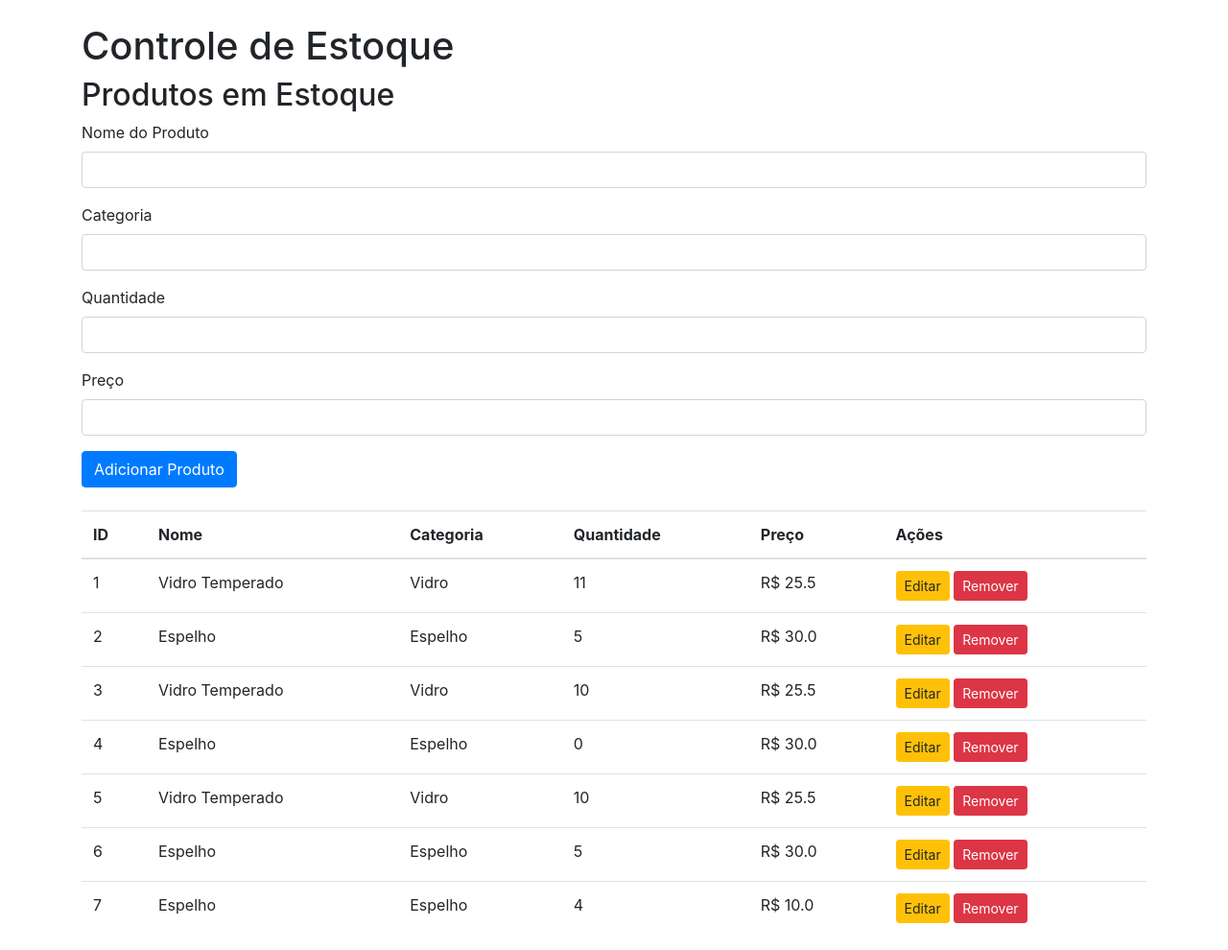
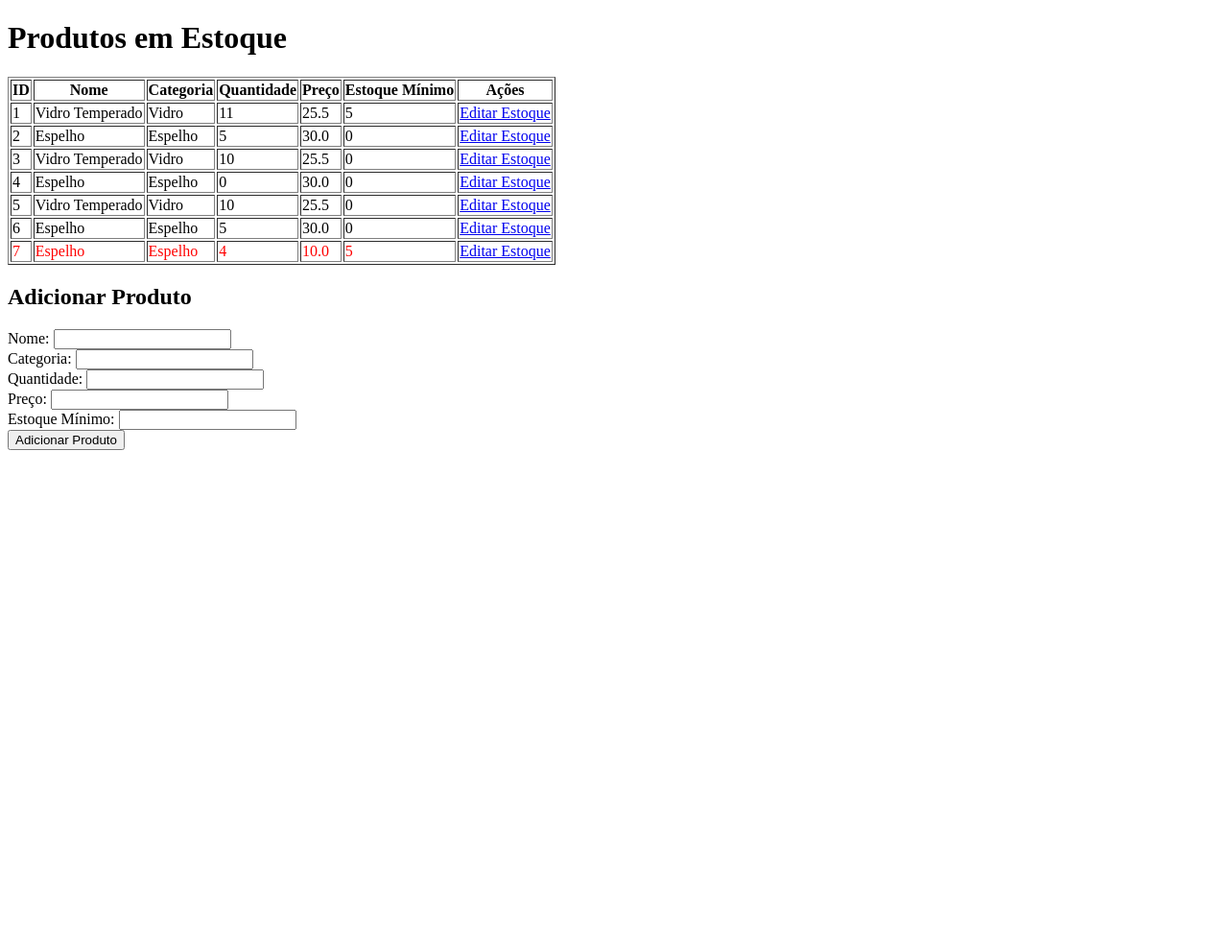
Before and after one commit to Elielton-Ferreira/liras_system, a Flask app: page / in a window 1280 px wide. Shown: the whole page at 96% size. After the commit the page ends 469 px from the top, so only its background shows below. Run offline with Flask 3, Linux system fonts and the light colour scheme; data comes from the database, SQL or seed files in the repository; both versions use the stored data as it was after the commit; some libraries are stand-ins or nearby versions.

Commit message:
add estoque minimo

```diff
--- a/app.py
+++ b/app.py
@@ -1,40 +1,72 @@
 from flask import Flask, render_template, request, redirect
-from estoque import listar_produtos, adicionar_produto, atualizar_produto, remover_produto
+import sqlite3
 
 app = Flask(__name__)
 
+# Função para conectar ao banco de dados SQLite
+def conectar_bd():
+    return sqlite3.connect('estoque.db')
+
+# Função para obter todos os produtos do banco de dados
+def obter_produtos():
+    conn = conectar_bd()
+    cursor = conn.cursor()
+    cursor.execute("SELECT id, nome, categoria, quantidade, preco, estoque_minimo FROM produtos")
+    produtos = cursor.fetchall()
+    conn.close()
+    return produtos
+
+# Função para adicionar um novo produto ao banco de dados
+def adicionar_produto(nome, categoria, quantidade, preco, estoque_minimo):
+    conn = conectar_bd()
+    cursor = conn.cursor()
+    cursor.execute("INSERT INTO produtos (nome, categoria, quantidade, preco, estoque_minimo) VALUES (?, ?, ?, ?, ?)",
+                   (nome, categoria, quantidade, preco, estoque_minimo))
+    conn.commit()
+    conn.close()
+
+# Função para atualizar o estoque de um produto
+def atualizar_estoque(produto_id, quantidade, estoque_minimo):
+    conn = conectar_bd()
+    cursor = conn.cursor()
+    cursor.execute("UPDATE produtos SET quantidade = ?, estoque_minimo = ? WHERE id = ?",
+                   (quantidade, estoque_minimo, produto_id))
+    conn.commit()
+    conn.close()
+
+# Página inicial que exibe a lista de produtos e a opção de adicionar e editar produtos
 @app.route('/')
 def index():
-    produtos = listar_produtos()
+    produtos = obter_produtos()
     return render_template('index.html', produtos=produtos)
 
+# Rota para adicionar um novo produto
 @app.route('/adicionar', methods=['POST'])
 def adicionar():
     nome = request.form['nome']
     categoria = request.form['categoria']
-    quantidade = request.form['quantidade']
-    preco = request.form['preco']
-    adicionar_produto(nome, categoria, quantidade, preco)
+    quantidade = int(request.form['quantidade'])
+    preco = float(request.form['preco'])
+    estoque_minimo = int(request.form['estoque_minimo'])
+    adicionar_produto(nome, categoria, quantidade, preco, estoque_minimo)
     return redirect('/')
 
-@app.route('/editar/<int:id>', methods=['GET', 'POST'])
+# Rota para exibir o formulário de edição de estoque
+@app.route('/editar/<int:id>', methods=['GET'])
 def editar(id):
-    if request.method == 'POST':
-        nome = request.form['nome']
-        categoria = request.form['categoria']
-        quantidade = request.form['quantidade']
-        preco = request.form['preco']
-        atualizar_produto(id, nome, categoria, quantidade, preco)
-        return redirect('/')
-
-    # Obter os dados do produto a ser editado
-    produtos = listar_produtos()
-    produto = next((p for p in produtos if p[0] == id), None)
+    conn = conectar_bd()
+    cursor = conn.cursor()
+    cursor.execute("SELECT id, nome, quantidade, estoque_minimo FROM produtos WHERE id = ?", (id,))
+    produto = cursor.fetchone()
+    conn.close()
     return render_template('editar.html', produto=produto)
 
-@app.route('/remover/<int:id>')
-def remover(id):
-    remover_produto(id)
+# Rota para salvar as alterações de estoque
+@app.route('/atualizar/<int:id>', methods=['POST'])
+def atualizar(id):
+    quantidade = int(request.form['quantidade'])
+    estoque_minimo = int(request.form['estoque_minimo'])
+    atualizar_estoque(id, quantidade, estoque_minimo)
     return redirect('/')
 
 if __name__ == '__main__':
--- a/estoque.py
+++ b/estoque.py
@@ -1,59 +1,18 @@
 import sqlite3
 
-def conectar_db():
-    conn = sqlite3.connect('estoque.db')
-    return conn
-
-def criar_tabela():
-    conn = conectar_db()
-    cursor = conn.cursor()
-    cursor.execute('''
-    CREATE TABLE IF NOT EXISTS produtos (
-        id INTEGER PRIMARY KEY AUTOINCREMENT,
-        nome TEXT NOT NULL,
-        categoria TEXT NOT NULL,
-        quantidade INTEGER NOT NULL,
-        preco REAL NOT NULL
-    )
-    ''')
-    conn.commit()
-    conn.close()
-
-def adicionar_produto(nome, categoria, quantidade, preco):
-    conn = conectar_db()
-    cursor = conn.cursor()
-    cursor.execute('''
-    INSERT INTO produtos (nome, categoria, quantidade, preco)
-    VALUES (?, ?, ?, ?)
-    ''', (nome, categoria, quantidade, preco))
-    conn.commit()
-    conn.close()
-
-def listar_produtos():
-    conn = conectar_db()
-    cursor = conn.cursor()
-    cursor.execute('SELECT * FROM produtos')
+# Função para obter produtos com seus dados, incluindo estoque mínimo
+def obter_produtos():
+    conexao = sqlite3.connect('estoque.db')
+    cursor = conexao.cursor()
+    cursor.execute("SELECT id, nome, categoria, quantidade, preco, estoque_minimo FROM produtos")
     produtos = cursor.fetchall()
-    conn.close()
+    conexao.close()
     return produtos
 
-def atualizar_produto(id, nome, categoria, quantidade, preco):
-    conn = conectar_db()
-    cursor = conn.cursor()
-    cursor.execute('''
-    UPDATE produtos
-    SET nome = ?, categoria = ?, quantidade = ?, preco = ?
-    WHERE id = ?
-    ''', (nome, categoria, quantidade, preco, id))
-    conn.commit()
-    conn.close()
-
-def remover_produto(id):
-    conn = conectar_db()
-    cursor = conn.cursor()
-    cursor.execute('DELETE FROM produtos WHERE id = ?', (id,))
-    conn.commit()
-    conn.close()
-
-# Cria a tabela ao iniciar o script
-criar_tabela()
+# Função para atualizar o estoque mínimo de um produto
+def atualizar_estoque_minimo(produto_id, novo_estoque_minimo):
+    conexao = sqlite3.connect('estoque.db')
+    cursor = conexao.cursor()
+    cursor.execute("UPDATE produtos SET estoque_minimo = ? WHERE id = ?", (novo_estoque_minimo, produto_id))
+    conexao.commit()
+    conexao.close()
--- a/templates/base.html
+++ b/templates/base.html
@@ -5,10 +5,20 @@
     <meta name="viewport" content="width=device-width, initial-scale=1.0">
     <title>Controle de Estoque</title>
     <link rel="stylesheet" href="https://stackpath.bootstrapcdn.com/bootstrap/4.5.2/css/bootstrap.min.css">
+    <style>
+        body {
+            background-color: #f8f9fa;
+        }
+        .table {
+            margin-top: 20px;
+        }
+        .red {
+            color: red;
+        }
+    </style>
 </head>
 <body>
     <div class="container">
-        <h1 class="mt-4">Controle de Estoque</h1>
         {% block content %}{% endblock %}
     </div>
 </body>
--- a/templates/index.html
+++ b/templates/index.html
@@ -1,28 +1,13 @@
-{% extends 'base.html' %}
-
-{% block content %}
-<h2>Produtos em Estoque</h2>
-<form method="POST" action="/adicionar">
-    <div class="mb-3">
-        <label for="nome" class="form-label">Nome do Produto</label>
-        <input type="text" class="form-control" name="nome" required>
-    </div>
-    <div class="mb-3">
-        <label for="categoria" class="form-label">Categoria</label>
-        <input type="text" class="form-control" name="categoria" required>
-    </div>
-    <div class="mb-3">
-        <label for="quantidade" class="form-label">Quantidade</label>
-        <input type="number" class="form-control" name="quantidade" required>
-    </div>
-    <div class="mb-3">
-        <label for="preco" class="form-label">Preço</label>
-        <input type="number" step="0.01" class="form-control" name="preco" required>
-    </div>
-    <button type="submit" class="btn btn-primary">Adicionar Produto</button>
-</form>
-
-<table class="table mt-4">
+<!DOCTYPE html>
+<html lang="pt-br">
+<head>
+    <meta charset="UTF-8">
+    <meta name="viewport" content="width=device-width, initial-scale=1.0">
+    <title>Controle de Estoque</title>
+</head>
+<body>
+    <h1>Produtos em Estoque</h1>
+    <table border="1">
         <thead>
             <tr>
                 <th>ID</th>
@@ -30,23 +15,38 @@
                 <th>Categoria</th>
                 <th>Quantidade</th>
                 <th>Preço</th>
+                <th>Estoque Mínimo</th>
                 <th>Ações</th>
             </tr>
         </thead>
         <tbody>
             {% for produto in produtos %}
-        <tr>
+            <tr {% if produto[3] < produto[5] %}style="color: red;"{% endif %}>
                 <td>{{ produto[0] }}</td>
                 <td>{{ produto[1] }}</td>
                 <td>{{ produto[2] }}</td>
                 <td>{{ produto[3] }}</td>
-            <td>R$ {{ produto[4] }}</td>
-            <td>
-                <a href="/editar/{{ produto[0] }}" class="btn btn-warning btn-sm">Editar</a>
-                <a href="/remover/{{ produto[0] }}" class="btn btn-danger btn-sm">Remover</a>
-            </td>
+                <td>{{ produto[4] }}</td>
+                <td>{{ produto[5] }}</td>
+                <td><a href="/editar/{{ produto[0] }}">Editar Estoque</a></td>
             </tr>
             {% endfor %}
         </tbody>
     </table>
-{% endblock %}
+
+    <h2>Adicionar Produto</h2>
+    <form action="/adicionar" method="POST">
+        <label for="nome">Nome:</label>
+        <input type="text" name="nome" required><br>
+        <label for="categoria">Categoria:</label>
+        <input type="text" name="categoria" required><br>
+        <label for="quantidade">Quantidade:</label>
+        <input type="number" name="quantidade" required><br>
+        <label for="preco">Preço:</label>
+        <input type="number" step="0.01" name="preco" required><br>
+        <label for="estoque_minimo">Estoque Mínimo:</label>
+        <input type="number" name="estoque_minimo" required><br>
+        <button type="submit">Adicionar Produto</button>
+    </form>
+</body>
+</html>
```
Also changed, not shown: templates/editar.html (+19 -24 lines), templates/editar_estoque_minimo.html (added, +16 -0 lines), estoque.db. Lines whose indentation alone changed are shown as unchanged.
